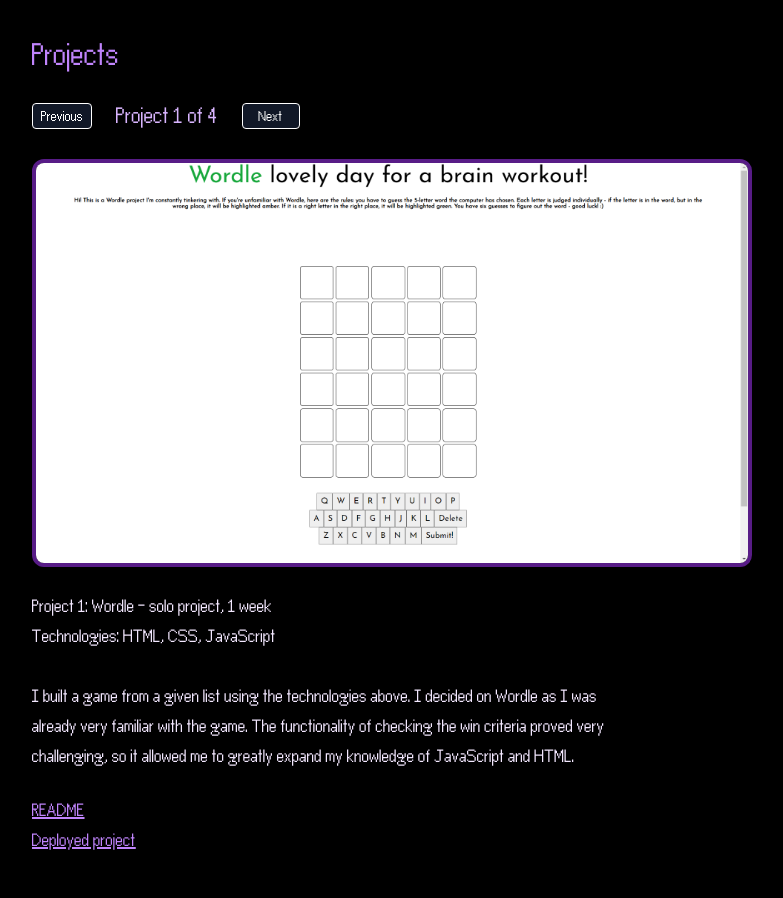
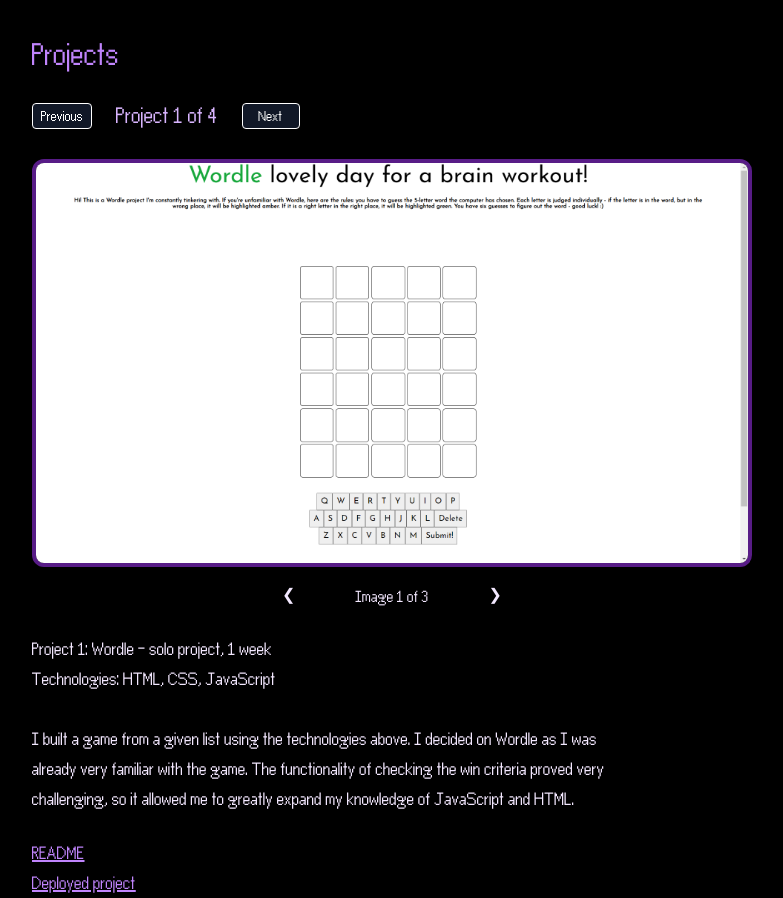
Before and after one commit to TawheedAhmed28/ta-portfolio, a website: page index.html in a window 1280 px wide. Shown: the part 811-1709 px from the top of the page, without its empty margins (13-796 px from the left). Before the commit the page ends 1666 px from the top, so only its background shows below. Drawn offline with Linux system fonts and the light colour scheme.

Commit message:
added image carousel for each project

```diff
--- a/app.js
+++ b/app.js
@@ -12,6 +12,9 @@
 const nextButton = document.getElementById("next-project")
 
 const projectImage = document.getElementById("project-image")
+const imageNumber = document.getElementById("image-indicator")
+const prevImage = document.getElementById("prev-image")
+const nextImage = document.getElementById("next-image")
 
 
 window.onbeforeunload = () => {stylesheet.href = "index.css"}
@@ -22,7 +25,13 @@
     nextButton.classList.remove("duration-400")
     prevButton.classList.add("delay-[2000ms]", "duration-1000")
     nextButton.classList.add("delay-[2000ms]", "duration-1000")
-    await sleep(2000)
+
+    prevImage.classList.remove("duration-400")
+    nextImage.classList.remove("duration-400")
+    prevImage.classList.add("delay-[2200ms]", "duration-1000")
+    nextImage.classList.add("delay-[2200ms]", "duration-1000")
+
+    await sleep(2200)
     refactorCSS()
 
 }
@@ -71,6 +80,20 @@
 
 ]
 
+const projectImages = [
+
+    ["Wordle1", "Wordle2", "Wordle3"],
+
+    ["Chilli1", "Chilli2"],
+
+    ["Games1", "Games2", "Games3"],
+
+    ["Pizza1", "Pizza2", "Pizza3", "Pizza4", "Pizza5"]
+
+]
+
+imageNumber.innerText = `Image ${imagePage} of ${projectImages[projectNumber - 1].length}`
+
 const projectDescription = document.getElementById("project-description")
 projectDescription.innerText = descriptions[projectNumber - 1]
 
@@ -83,19 +106,33 @@
 function refactorCSS() {
 
     prevButton.classList.remove("delay-[2000ms]", "duration-1000")
+    nextButton.classList.remove("delay-[2000ms]", "duration-1000")
     prevButton.classList.add("duration-400")
-    nextButton.classList.remove("delay-[2000ms]", "duration-1000")
     nextButton.classList.add("duration-400")
+
+    prevImage.classList.remove("delay-[2200ms]", "duration-1000")
+    nextImage.classList.remove("delay-[2200ms]", "duration-1000")
+    prevImage.classList.add("duration-400")
+    nextImage.classList.add("duration-400")
 
 }
 
 function changePage() {
 
+    projectNumberText.innerText = `Project ${projectNumber} of 4`
     imagePage = 1
-    projectImage.src = `images/${projectNames[projectNumber - 1]}/${projectNames[projectNumber - 1]}${imagePage}.png`
+    projectImage.src = `images/${projectNames[projectNumber - 1]}/${projectImages[projectNumber - 1][imagePage - 1]}.png`
     projectDescription.innerText = descriptions[projectNumber - 1]
+    imageNumber.innerText = `Image ${imagePage} of ${projectImages[projectNumber - 1].length}`
     github.href = readmes[projectNumber - 1]
     deploy.href = deploys[projectNumber - 1]
+
+}
+
+function changeImage() {
+
+    projectImage.src = `images/${projectNames[projectNumber - 1]}/${projectNames[projectNumber - 1]}${imagePage}.png`
+    imageNumber.innerText = `Image ${imagePage} of ${projectImages[projectNumber - 1].length}`
 
 }
 
@@ -104,7 +141,6 @@
 prevButton.onclick = () => {
 
     projectNumber = projectNumber > 1 ? projectNumber - 1 : 4
-    projectNumberText.innerText = `Project ${projectNumber} of 4`
     changePage()
 
 }
@@ -112,7 +148,20 @@
 nextButton.onclick = () => {
 
     projectNumber = projectNumber < 4 ? projectNumber + 1 : 1
-    projectNumberText.innerText = `Project ${projectNumber} of 4`
     changePage()
 
 }
+
+prevImage.onclick = () => {
+
+    imagePage = imagePage > 1 ? imagePage - 1 : projectImages[projectNumber - 1].length
+    changeImage()
+
+}
+
+nextImage.onclick = () => {
+
+    imagePage = imagePage < projectImages[projectNumber - 1].length ? imagePage + 1 : 1
+    changeImage()
+
+}
--- a/index.html
+++ b/index.html
@@ -90,9 +90,18 @@
 
             <div class="max-w-full flex flex-row flex-wrap">
 
-                <img src="" id="project-image" class="rounded-xl transition opacity-100 duration-1000 delay-[2200ms] border-4 border-purple-900 translate-y-2 my-6 mr-6 md:max-w-[720px]">
+                <div class="flex flex-col">
 
-                <div class="flex flex-col lg:max-w-[50%]">
+                    <img src="" id="project-image" class="rounded-xl transition opacity-100 duration-1000 delay-[2200ms] border-4 border-purple-900 translate-y-2 mt-6 mb-4 mr-6 md:max-w-[720px]">
+                    <div class="flex flex-row w-full justify-center pr-6">
+                        <p class="text-purple-100 px-3 cursor-pointer transition translate-y-2 duration-1000 delay-[2200ms] hover:text-yellow-300" id="prev-image">&#10094;</p>
+                        <p class="text-purple-100 px-12 text-[18px] transition translate-y-2 duration-1000 delay-[2200ms]" id="image-indicator">Image 1 of 1</p>
+                        <p class="text-purple-100 px-3 cursor-pointer transition translate-y-2 duration-1000 delay-[2200ms] hover:text-yellow-300" id="next-image">&#10095;</p>
+                    </div>
+
+                </div>
+
+                <div class="flex flex-col lg:max-w-[50%] mt-6">
                     <p class="transition opacity-100 translate-y-2 duration-1000 delay-[2300ms] font-thin text-purple-100 text-[20px] mb-6" id="project-description">Uhh... you weren't supposed to see this message. That means I goofed up somewhere. To any future employers that see this, even if you don't hire me, could you at least let me know you spotted this bug so I can fix it for next time? Thanks!</p>
                     <a class="transition opacity-100 translate-y-2 duration-1000 delay-[2300ms] font-thin text-purple-400 text-[20px] underline" href="" id="project-readme" target="_blank">README</a>
                     <a class="transition opacity-100 translate-y-2 duration-1000 delay-[2300ms] font-thin text-purple-400 text-[20px] underline" href="" id="deployed-project" target="_blank">Deployed project</a>
```
Also changed, not shown: main.css.
